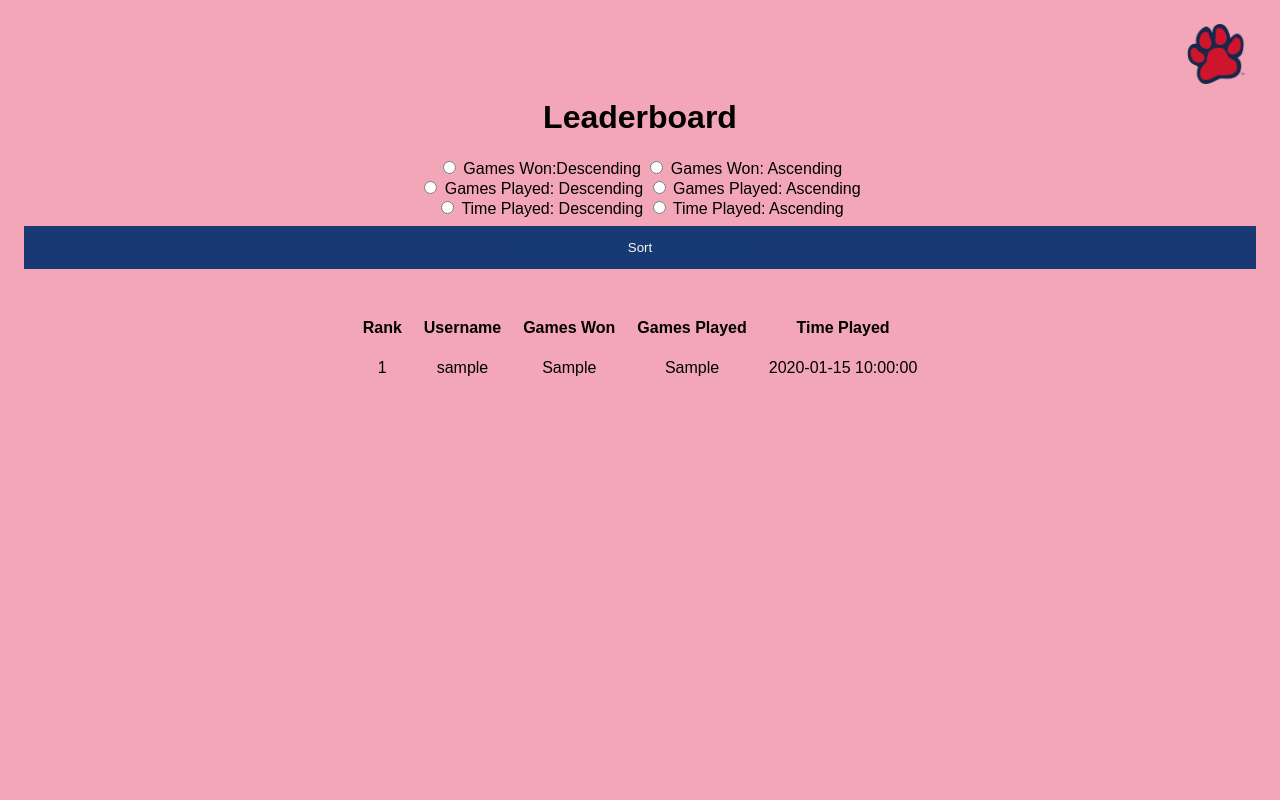
After one commit to AnthonyMarin/Gomoku, a PHP site: page /leaderboard.php in a window 1280 px wide. The commit adds this page. Run offline with PHP 8.4, Linux system fonts and the light colour scheme; tables that the repository leaves empty or names only in its code hold one stand-in row (values such as "Sample post").

Commit message:
stylingFinished

```diff
--- /dev/null
+++ b/CSS/leaderboard.css
@@ -0,0 +1,42 @@
+#pageTitle{
+    text-align:center;
+}
+table, .leaderboard {
+    margin-left:auto;
+    margin-right:auto;
+}
+tr,.leaderboard{
+    padding:4px;
+}
+tr th, tr td, .leaderboard{
+    padding:10px;
+    text-align:center;
+
+}
+
+body {font-family: Arial, Helvetica, sans-serif;
+    padding:16px;
+    background-color: rgba(219,0,50,0.35);
+}
+* {box-sizing: border-box}
+#buttons{
+    text-align:center;
+}
+button {
+    background-color: #002E6D;
+    color: white;
+    padding: 14px 20px;
+    margin: 8px 0;
+    border: none;
+    cursor: pointer;
+    width: 100%;
+    opacity: 0.9;
+  }
+  @media screen and (max-width: 300px) {
+    .cancelbtn, .signupbtn {
+       width: 100%;
+    }
+  }
+  button:hover {
+    opacity:1;
+  }
--- a/CSS/results.css
+++ b/CSS/results.css
@@ -3,6 +3,9 @@
     justify-content: center;
     padding:16px;
 
+}
+body{
+  background-color: rgba(219,0,50,0.35);
 }
 table{
   margin-left:auto;
@@ -17,7 +20,7 @@ table{
   display: table;
 }
 button {
-  background-color: #04AA6D;
+  background-color: #002E6D;
   color: white;
   padding: 14px 20px;
   margin: 8px 0;
--- a/CSS/success.css
+++ b/CSS/success.css
@@ -8,5 +8,7 @@ body{
     padding:16px;
 }
 
-body {font-family: Arial, Helvetica, sans-serif;}
+body {font-family: Arial, Helvetica, sans-serif;
+    background-color: rgba(219,0,50,0.35);
+}
 * {box-sizing: border-box}
--- /dev/null
+++ b/JS/leaderboard.JS
@@ -0,0 +1,133 @@
+
+var rankIndex;
+var sortType = 0;
+var table;
+var users;
+let ranking = 1;
+function addRows(usr){
+
+
+
+
+  if(sortType == 0 || sortType == 2 || sortType == 4){
+    while(usr[ranking-1]['username']){
+    //console.log(usr[ranking-1]['username']);
+      let newRow = table.insertRow(ranking+2);
+    let rank =  newRow.insertCell(0);
+    let rankText = document.createTextNode(ranking);
+    rank.appendChild(rankText);
+
+    let user =  newRow.insertCell(1);
+    let userText = document.createTextNode(usr[ranking-1]['username']);
+    user.appendChild(userText);
+
+    let gamesWon =  newRow.insertCell(2);
+    let gamesWonText = document.createTextNode(usr[ranking-1]['gamesWon']);
+    gamesWon.appendChild(gamesWonText);
+
+    let gamesPlayed =  newRow.insertCell(3);
+    let gamesPlayedText = document.createTextNode(usr[ranking-1]['gamesPlayed']);
+    gamesPlayed.appendChild(gamesPlayedText);
+    let timePlayed =  newRow.insertCell(4);
+    let timeText = document.createTextNode(usr[ranking-1]['timePlayed']);
+    timePlayed.appendChild(timeText);
+    console.log(ranking);
+
+    if(usr[Number(ranking)]['username']=== void(0)){
+      break;
+    }
+    ranking++;
+
+    }
+  }else{
+    var count = Object.keys(usr).length;
+    while(count >=0){
+      console.log(usr[ranking-1]['username']);
+        let newRow = table.insertRow(ranking+2);
+      let rank =  newRow.insertCell(0);
+      let rankText = document.createTextNode(count);
+      rank.appendChild(rankText);
+
+      let user =  newRow.insertCell(1);
+      let userText = document.createTextNode(usr[ranking-1]['username']);
+      user.appendChild(userText);
+
+      let gamesWon =  newRow.insertCell(2);
+      let gamesWonText = document.createTextNode(usr[ranking-1]['gamesWon']);
+      gamesWon.appendChild(gamesWonText);
+
+      let gamesPlayed =  newRow.insertCell(3);
+      let gamesPlayedText = document.createTextNode(usr[ranking-1]['gamesPlayed']);
+      gamesPlayed.appendChild(gamesPlayedText);
+      let timePlayed =  newRow.insertCell(4);
+      let timeText = document.createTextNode(usr[ranking-1]['timePlayed']);
+      timePlayed.appendChild(timeText);
+      console.log(ranking);
+
+      if(usr[Number(ranking)]['username']=== void(0)){
+        break;
+      }
+      ranking++;
+      count--;
+
+
+  }
+}
+}
+
+function displayResults(x){
+  table = document.getElementById('leaderboard');
+    sortType = x;
+    rankingsRequest();
+
+
+
+
+
+}
+function rankingsRequest(){
+    httpRequest = new XMLHttpRequest();
+    if (!httpRequest) {
+
+
+        alert('Cannot create an XMLHTTP instance');
+        return false;
+        }
+
+
+        httpRequest.onreadystatechange = rankingCB;
+        httpRequest.open('POST','../phpScripts/leaderboardFetch.php?');
+        httpRequest.setRequestHeader('Content-Type', 'application/x-www-form-urlencoded');
+        httpRequest.send('sort='+sortType);
+      }
+
+function rankingCB(){
+    try {
+        if (httpRequest.readyState === XMLHttpRequest.DONE) {
+          if (httpRequest.status === 200) {
+
+
+          let ans= JSON.parse(httpRequest.responseText);
+          users = ans;
+          addRows(users);
+
+
+           /*
+            if(ans == 1){
+                //redirect to success page
+            }else{
+              console.log('error'); //add error message
+            }
+            */
+          } else {
+            alert('There was a problem with the request.');
+          }
+        }
+      }
+      catch( e ) {
+
+      }
+
+
+
+}
--- /dev/null
+++ b/Pages/leaderboard.php
@@ -0,0 +1,82 @@
+<?php
+    session_start();
+    if(isset($_GET['sortType'])){
+        $sortType = $_GET['sortType'];
+
+    }else{
+        $sortType=0;
+
+
+    }
+
+?>
+<html>
+<head>
+    <script src = "../JS/leaderboard.JS"></script>
+    <link rel="stylesheet" href="../CSS/leaderboard.css">
+</head>
+
+<body onload = "displayResults(<?php echo $sortType;?>)">
+        <a href = 'index.php'> <img id = 'home' src = '../home.png'/></a>
+        <style>
+            #home{
+                float:right;
+                padding-right:10px;
+                height:60px;
+            }
+            </style>
+            <br>
+        <br>
+        <br>
+
+    <h1 id = "pageTitle">Leaderboard</h1>
+
+    <form id= 'buttons' action = "leaderboard.php?" method = "GET">
+        <div class = "buttonSections">
+         <input type = 'radio' id = "gwD" name='sortType'value ='0' />
+         <label for="gwd">Games Won:Descending</label>
+
+         <input type = 'radio' id = "gwa" name='sortType' value ='1' />
+         <label for="gwa">Games Won: Ascending</label>
+        </div>
+        <div class = "buttonSections">
+         <input type = 'radio' id = "gpd" name='sortType'value ='2' />
+         <label for="gpd">Games Played: Descending</label>
+         <input type = 'radio' id = "gpa" name='sortType'value ='3' />
+         <label for="gpa">Games Played: Ascending</label>
+        </div>
+        <div class = "buttonSections">
+         <input type = 'radio' id = "tpd" name='sortType'value ='4' />
+         <label for="tpd">Time Played: Descending</label>
+         <input type = 'radio' id = "tpa" name='sortType'value ='5' />
+         <label for="tpa">Time Played: Ascending</label>
+        </div>
+        <button type = 'submit'>Sort</button>
+</div>
+
+    </form>
+
+
+    <table id = "leaderboard" class = "leaderboard">
+    <?php if (isset($_SESSION['username'])) {
+        echo('<tr><th colspan = "5">Your Ranking</th></tr>');
+        include '../phpScripts\getUserRank.php';
+
+
+    }else{
+        echo('<tr></tr>');
+        echo('<tr></tr>');
+    }
+    ?>
+
+
+        <tr>
+            <th>Rank</th>
+            <th>Username</th>
+            <th>Games Won</th>
+            <th>Games Played</th>
+            <th>Time Played</th>
+        </tr>
+    </table>
+</body>
+</html>
--- /dev/null
+++ b/phpScripts/leaderboardFetch.php
@@ -0,0 +1,35 @@
+<?php
+$sortType = $_POST['sort'];
+
+$con = mysqli_connect("localhost","moviesDB","movies","gomoku");
+
+if($sortType == 0){
+    $sql = "SELECT `username`,`gamesWon`,`gamesPlayed`,`timePlayed` FROM `users`  ORDER BY `gamesWon` DESC LIMIT 25";
+}else if($sortType == 1){
+    $sql = "SELECT `username`,`gamesWon`,`gamesPlayed`,`timePlayed` FROM `users`  ORDER BY `gamesWon`  LIMIT 25";
+}else if($sortType == 2){
+      $sql = "SELECT `username`,`gamesWon`,`gamesPlayed`,`timePlayed` FROM `users`  ORDER BY `gamesPlayed` DESC LIMIT 25";
+}else if($sortType == 3){
+    $sql = "SELECT `username`,`gamesWon`,`gamesPlayed`,`timePlayed` FROM `users`  ORDER BY `gamesPlayed`  LIMIT 25";
+}else if($sortType == 4){
+    $sql = "SELECT `username`,`gamesWon`,`gamesPlayed`,`timePlayed` FROM `users`  ORDER BY `timePlayed` DESC LIMIT 25";
+}else if($sortType == 5){
+    $sql = "SELECT `username`,`gamesWon`,`gamesPlayed`,`timePlayed` FROM `users`  ORDER BY `timePlayed`  LIMIT 25";
+}else{}
+
+
+    $res = $con->query($sql);
+
+    while($row = mysqli_fetch_assoc($res))
+    {
+
+    $array[] = $row;
+
+    }
+
+    echo json_encode($array);
+    $con->close();
+
+
+
+?>
```
Also changed, not shown: CSS/game.css (+12 -7 lines), CSS/index.css (+9 -1 lines), CSS/signUp.css (+6 -4 lines), Pages/game.php (+10 -9 lines), Pages/index.php (+14 -2 lines), Pages/login.php (+9 -0 lines), Pages/loginSuccess.php (+13 -1 lines), Pages/logoutSuccess.php (+13 -1 lines), Pages/postSuccess.php (+13 -1 lines), Pages/results.php (+11 -0 lines), Pages/signUp.php (+8 -0 lines), Pages/signUpSuccess.php (+12 -0 lines), phpScripts/getUserRank.php (added, +66 -0 lines), home.png (added).
